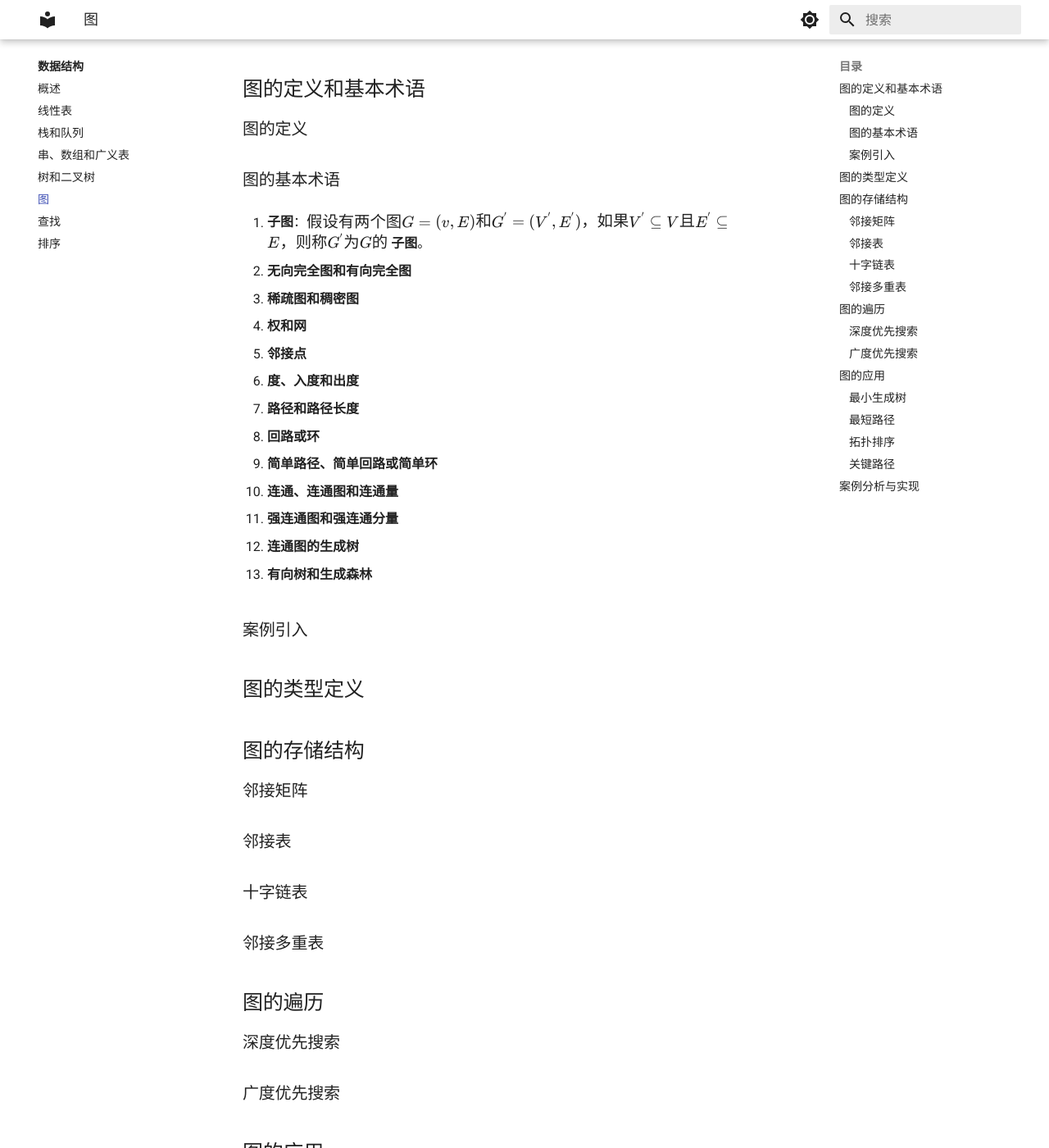
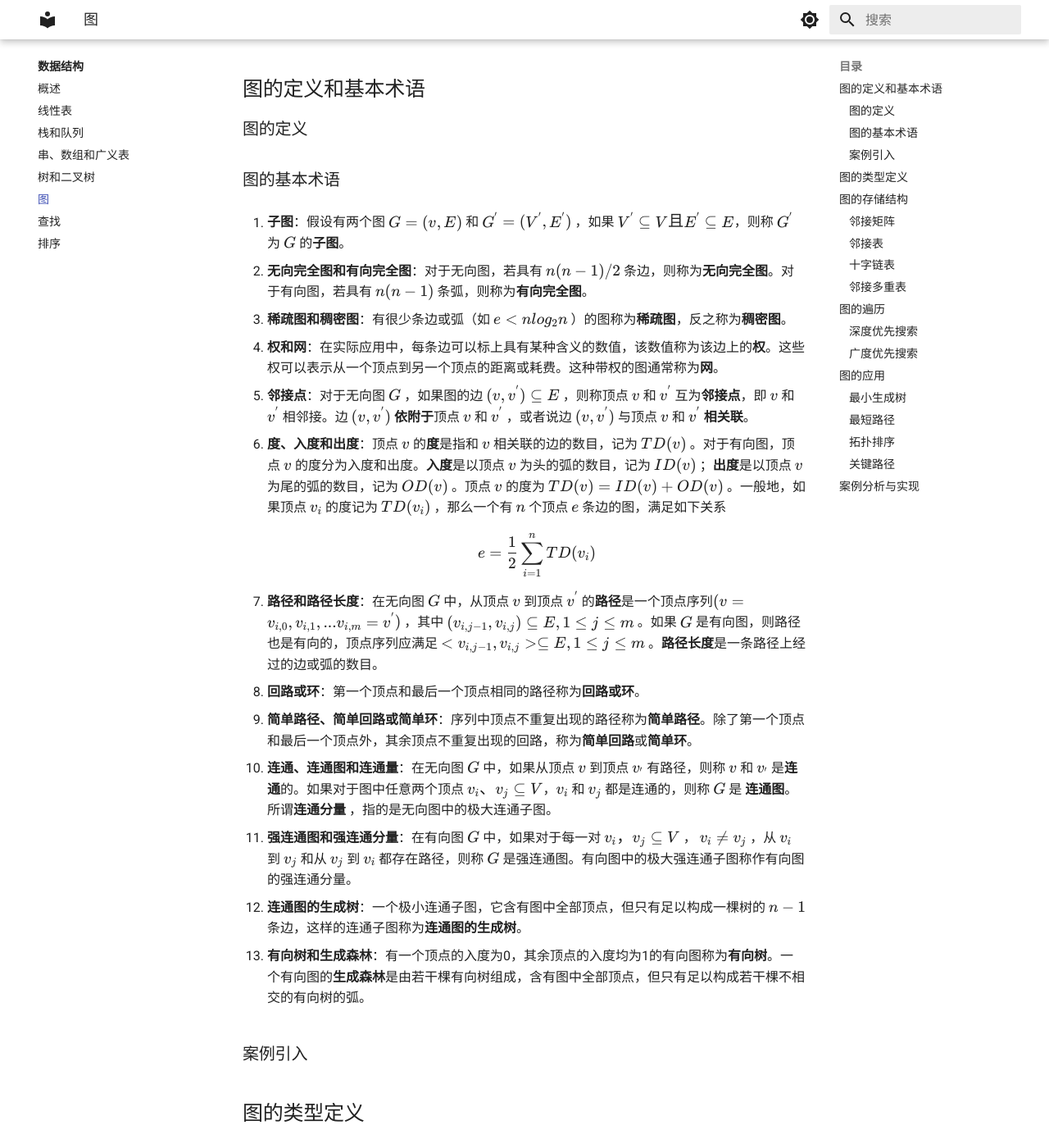
Before and after one commit to qfwuecrk/qfwuecrk.github.io, an MkDocs documentation site: the page built from docs/DataStructures/图.md, in a window 1280 px wide and 1400 px high, scrolled down 254 px. Shown: the whole window at 82% size. Built offline with MkDocs 1.6.1 and Material for MkDocs 9.7.7, drawn with Linux system fonts in a browser that asks for light colours.

Commit message:
Dev (#10)
Update

```diff
--- a/docs/DataStructures/图.md
+++ b/docs/DataStructures/图.md
@@ -8,31 +8,34 @@
 
 ### 图的基本术语
 
-1. **子图**：$假设有两个图 G = (v, E) 和 G^{'}=(V^{'}, E^{'}) ，如果 V^{'} \subseteq V 且 E^{'} \subseteq E，则称 G^{'} 为 G 的$ **子图**。
+1. **子图**：假设有两个图 $G = (v, E)$ 和 $G^{'}=(V^{'}, E^{'})$ ，如果 $V^{'} \subseteq V 且 E^{'} \subseteq E$，则称 $G^{'}$ 为 $G$ 的**子图**。
 
-2. **无向完全图和有向完全图**
+2. **无向完全图和有向完全图**：对于无向图，若具有 $n(n - 1)/2$ 条边，则称为**无向完全图**。对于有向图，若具有 $n(n - 1)$ 条弧，则称为**有向完全图**。
 
-3. **稀疏图和稠密图**
+3. **稀疏图和稠密图**：有很少条边或弧（如 $e < nlog_{2}n$ ）的图称为**稀疏图**，反之称为**稠密图**。
 
-4. **权和网**
+4. **权和网**：在实际应用中，每条边可以标上具有某种含义的数值，该数值称为该边上的**权**。这些权可以表示从一个顶点到另一个顶点的距离或耗费。这种带权的图通常称为**网**。
 
-5. **邻接点**
+5. **邻接点**：对于无向图 $G$ ，如果图的边 $(v, v^{'}) \subseteq E$ ，则称顶点 $v$ 和 $v^{'}$ 互为**邻接点**，即 $v$ 和 $v^{'}$ 相邻接。边 $(v, v^{'})$ **依附于**顶点 $v$ 和 $v^{'}$ ，或者说边 $(v, v^{'})$ 与顶点 $v$ 和 $v^{'}$ **相关联**。
 
-6. **度、入度和出度**
+6. **度、入度和出度**：顶点 $v$ 的**度**是指和 $v$ 相关联的边的数目，记为 $TD(v)$ 。对于有向图，顶点 $v$ 的度分为入度和出度。**入度**是以顶点 $v$ 为头的弧的数目，记为 $ID(v)$ ；**出度**是以顶点 $v$ 为尾的弧的数目，记为 $OD(v)$ 。顶点 $v$ 的度为 $TD(v) = ID(v) + OD(v)$ 。一般地，如果顶点 $v_{i}$ 的度记为 $TD(v_{i})$ ，那么一个有 $n$ 个顶点 $e$ 条边的图，满足如下关系
+$$
+e = \frac{1}{2} \sum_{i = 1}^{n}TD(v_{i})
+$$
 
-7. **路径和路径长度**
+7. **路径和路径长度**：在无向图 $G$ 中，从顶点 $v$ 到顶点 $v^{'}$ 的**路径**是一个顶点序列$(v = v_{i, 0}, v_{i, 1}, ... v_{i, m} = v^{'})$ ，其中 $(v_{i, j - 1}, v_{i, j}) \subseteq E, 1 \le j \le m$ 。如果 $G$ 是有向图，则路径也是有向的，顶点序列应满足 $<v_{i, j-1}, v_{i, j}> \subseteq E, 1 \le j \le m$ 。**路径长度**是一条路径上经过的边或弧的数目。
 
-8. **回路或环**
+8. **回路或环**：第一个顶点和最后一个顶点相同的路径称为**回路或环**。
 
-9. **简单路径、简单回路或简单环**
+9. **简单路径、简单回路或简单环**：序列中顶点不重复出现的路径称为**简单路径**。除了第一个顶点和最后一个顶点外，其余顶点不重复出现的回路，称为**简单回路**或**简单环**。
 
-10. **连通、连通图和连通量**
+10. **连通、连通图和连通量**：在无向图 $G$ 中，如果从顶点 $v$ 到顶点 $v_{'}$ 有路径，则称 $v$ 和 $v_{'}$ 是**连通**的。如果对于图中任意两个顶点 $v_{i}、v_{j} \subseteq V$，$v_{i}$ 和 $v_{j}$ 都是连通的，则称 $G$ 是 **连通图**。 所谓**连通分量** ，指的是无向图中的极大连通子图。
 
-11. **强连通图和强连通分量**
+11. **强连通图和强连通分量**：在有向图 $G$ 中，如果对于每一对 $v_{i}，v_{j} \subseteq V$ ， $v_{i} \ne v_{j}$ ，从 $v_{i}$ 到 $v_{j}$ 和从 $v_{j}$ 到 $v_{i}$ 都存在路径，则称 $G$ 是强连通图。有向图中的极大强连通子图称作有向图的强连通分量。
 
-12. **连通图的生成树**
+12. **连通图的生成树**：一个极小连通子图，它含有图中全部顶点，但只有足以构成一棵树的 $n - 1$ 条边，这样的连通子图称为**连通图的生成树**。
 
-13. **有向树和生成森林**
+13. **有向树和生成森林**：有一个顶点的入度为0，其余顶点的入度均为1的有向图称为**有向树**。一个有向图的**生成森林**是由若干棵有向树组成，含有图中全部顶点，但只有足以构成若干棵不相交的有向树的弧。
 
 ### 案例引入
 
```
